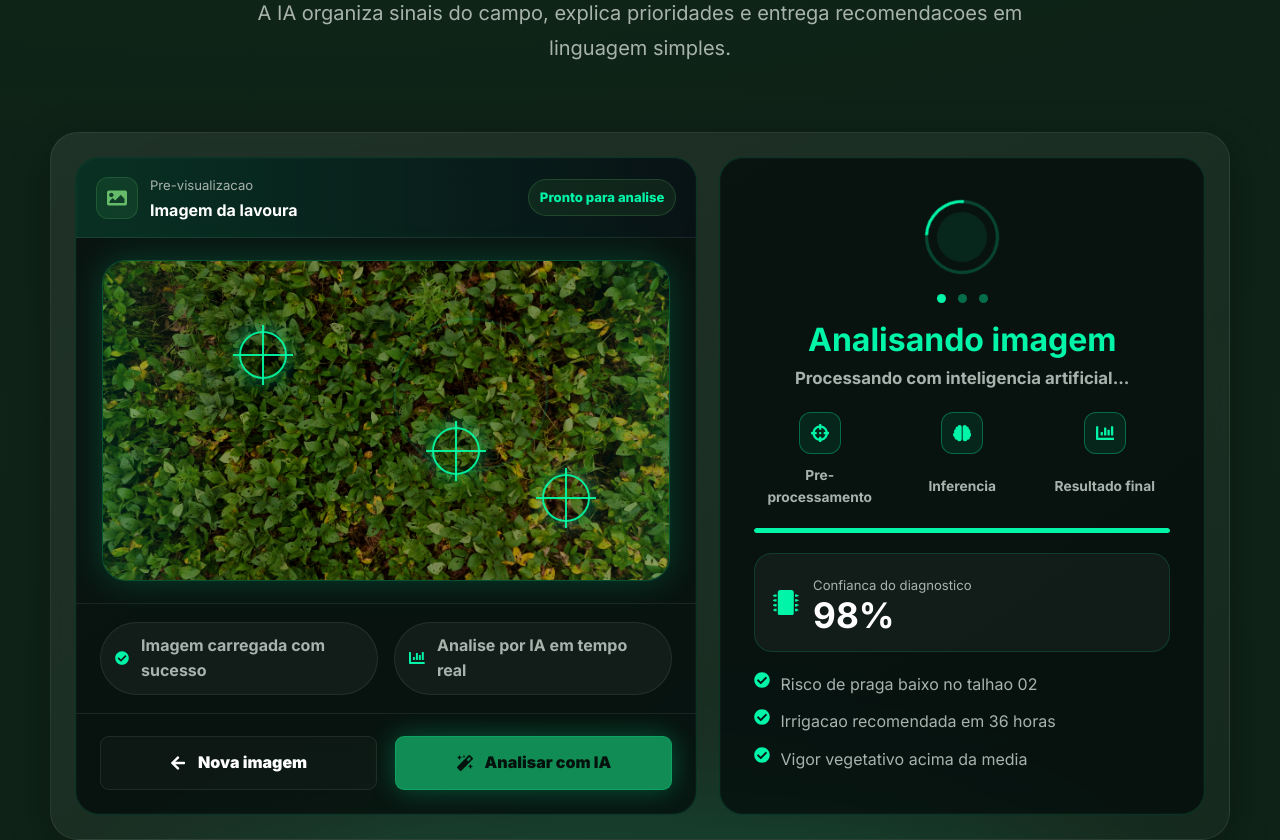
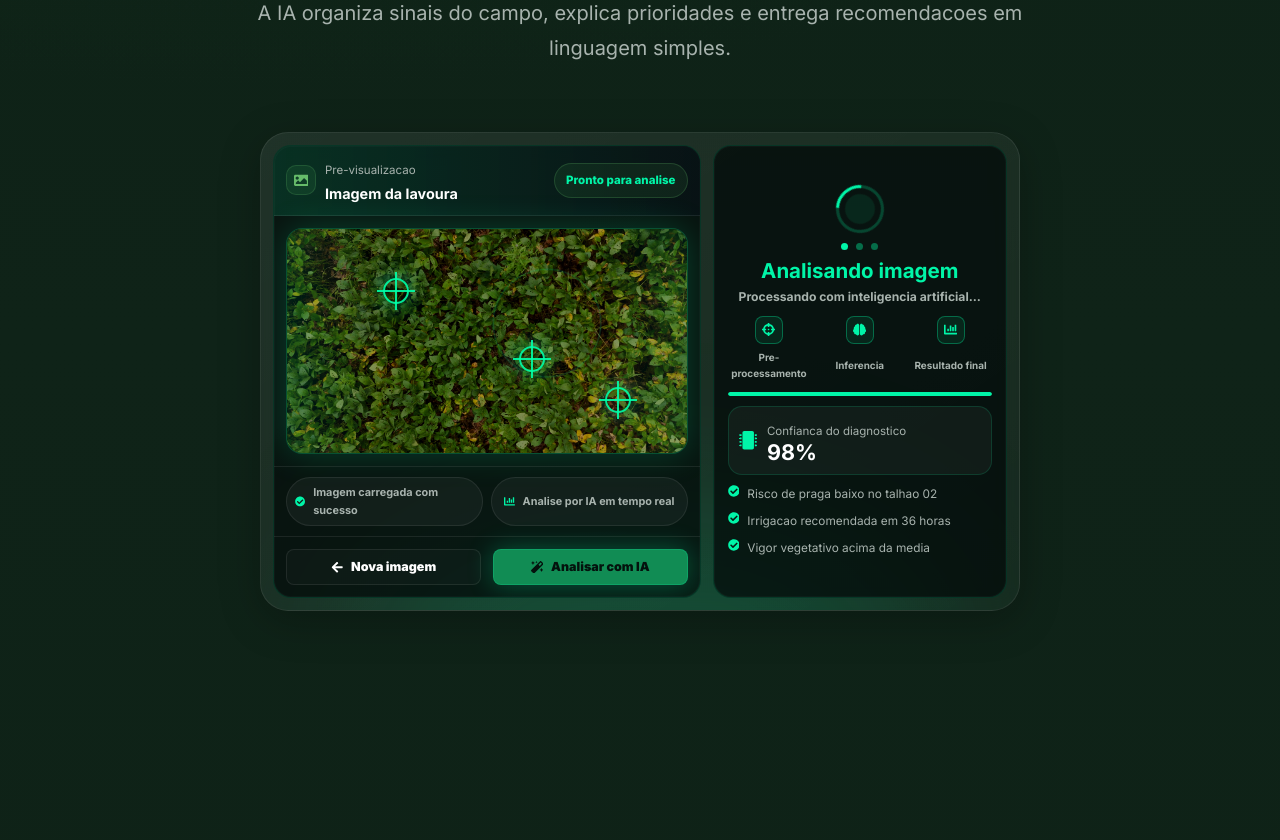
Before and after one commit to Leo-Carrilho/site2-zenith, a React (Vite) app: page / in a window 1280 px wide. Shown: the part 3420-4260 px from the top of the page. Built offline with nearby package versions, Linux system fonts and the light colour scheme.

Commit message:
Diminuição card IA

```diff
--- a/src/styles/Components/Developers.css
+++ b/src/styles/Components/Developers.css
@@ -9,9 +9,11 @@
 .ai-card {
   position: relative;
   display: grid;
-  padding: clamp(16px, 2.4vw, 24px);
-  grid-template-columns: minmax(0, 1fr) minmax(280px, .78fr);
-  gap: 22px;
+  max-width: 760px;
+  margin: 0 auto;
+  padding: 12px;
+  grid-template-columns: minmax(0, .9fr) minmax(220px, .62fr);
+  gap: 12px;
   overflow: hidden;
 }
 
@@ -29,7 +31,7 @@
   position: relative;
   z-index: 1;
   border: 1px solid rgba(0,255,168,.14);
-  border-radius: 24px;
+  border-radius: 18px;
   background: rgba(4,12,10,.74);
   box-shadow: inset 0 0 0 1px rgba(255,255,255,.025);
 }
@@ -41,17 +43,18 @@
 .ai-panel-top {
   display: flex;
   align-items: center;
-  gap: 12px;
-  padding: 14px 20px;
+  gap: 9px;
+  padding: 10px 12px;
   border-bottom: 1px solid rgba(255,255,255,.08);
   background: linear-gradient(90deg, rgba(0,255,168,.12), rgba(8,18,24,.6));
 }
 
 .ai-panel-top .card-icon {
-  width: 42px;
-  height: 42px;
+  width: 30px;
+  height: 30px;
   margin: 0;
-  border-radius: 12px;
+  border-radius: 10px;
+  font-size: .92rem;
 }
 
 .ai-panel-top .status-pill {
@@ -62,7 +65,11 @@
 .ai-panel-top span,
 .ai-score span {
   color: var(--text-secondary);
-  font-size: .82rem;
+  font-size: .72rem;
+}
+
+.ai-panel-top strong {
+  font-size: .9rem;
 }
 
 .ai-panel-top strong,
@@ -73,11 +80,11 @@
 
 .analysis-preview {
   position: relative;
-  margin: 22px clamp(16px, 2.4vw, 26px);
-  min-height: 240px;
+  margin: 12px;
+  min-height: 125px;
   overflow: hidden;
   border: 1px solid rgba(0,255,168,.24);
-  border-radius: 24px;
+  border-radius: 16px;
   background: var(--g0);
   box-shadow: 0 0 34px rgba(0,255,168,.18);
 }
@@ -85,7 +92,7 @@
 .analysis-preview img {
   width: 100%;
   height: 100%;
-  min-height: 240px;
+  min-height: 125px;
   object-fit: cover;
   filter: saturate(1.08) brightness(.72) contrast(1.08);
 }
@@ -102,8 +109,8 @@
 
 .analysis-target {
   position: absolute;
-  width: 48px;
-  height: 48px;
+  width: 26px;
+  height: 26px;
   border: 2px solid rgba(0,255,168,.9);
   border-radius: 50%;
   box-shadow: 0 0 22px rgba(0,255,168,.5);
@@ -149,24 +156,25 @@
 
 .analysis-status-row {
   display: grid;
-  padding: 18px 24px;
+  padding: 10px 12px;
   border-top: 1px solid rgba(255,255,255,.08);
   border-bottom: 1px solid rgba(255,255,255,.08);
   grid-template-columns: repeat(2, minmax(0, 1fr));
-  gap: 16px;
+  gap: 8px;
 }
 
 .analysis-status-row span {
   display: inline-flex;
-  min-height: 46px;
+  min-height: 30px;
   align-items: center;
   justify-content: center;
-  gap: 12px;
-  padding: 10px 14px;
+  gap: 8px;
+  padding: 6px 8px;
   border: 1px solid rgba(255,255,255,.08);
   border-radius: 999px;
   background: rgba(255,255,255,.045);
   color: var(--text-secondary);
+  font-size: .68rem;
   font-weight: 700;
 }
 
@@ -176,18 +184,19 @@
 
 .analysis-actions {
   display: grid;
-  padding: 22px 24px 24px;
+  padding: 12px;
   grid-template-columns: repeat(2, minmax(0, 1fr));
-  gap: 18px;
+  gap: 12px;
 }
 
 .analysis-btn {
   display: inline-flex;
-  min-height: 54px;
+  min-height: 36px;
   align-items: center;
   justify-content: center;
-  gap: 12px;
-  border-radius: 9px;
+  gap: 8px;
+  border-radius: 8px;
+  font-size: .78rem;
   font-weight: 900;
   transition: var(--transition);
 }
@@ -212,17 +221,17 @@
 .analysis-processing {
   display: flex;
   min-height: 100%;
-  padding: clamp(22px, 3vw, 34px);
+  padding: 14px;
   flex-direction: column;
   justify-content: center;
-  gap: 20px;
+  gap: 10px;
   text-align: center;
 }
 
 .analysis-loader {
   display: grid;
-  width: 74px;
-  height: 74px;
+  width: 48px;
+  height: 48px;
   margin: 0 auto;
   place-items: center;
   border: 3px solid rgba(0,255,168,.22);
@@ -232,8 +241,8 @@
 }
 
 .analysis-loader span {
-  width: 50px;
-  height: 50px;
+  width: 30px;
+  height: 30px;
   border-radius: inherit;
   background: rgba(0,255,168,.08);
 }
@@ -245,12 +254,12 @@
 .analysis-dots {
   display: flex;
   justify-content: center;
-  gap: 12px;
+  gap: 8px;
 }
 
 .analysis-dots span {
-  width: 9px;
-  height: 9px;
+  width: 7px;
+  height: 7px;
   border-radius: 50%;
   background: rgba(0,255,168,.38);
 }
@@ -262,49 +271,49 @@
 .analysis-processing-copy h3 {
   margin: 0;
   color: #00f5a8;
-  font-size: clamp(1.55rem, 3vw, 2rem);
+  font-size: clamp(1.08rem, 2vw, 1.28rem);
   line-height: 1.08;
 }
 
 .analysis-processing-copy p {
-  margin: 8px 0 0;
+  margin: 4px 0 0;
   color: var(--text-secondary);
-  font-size: 1.05rem;
+  font-size: .76rem;
   font-weight: 700;
 }
 
 .analysis-steps {
   display: grid;
   grid-template-columns: repeat(3, minmax(0, 1fr));
-  gap: 12px;
+  gap: 8px;
 }
 
 .analysis-step {
   display: grid;
   justify-items: center;
-  gap: 10px;
+  gap: 6px;
   color: var(--text-secondary);
   font-weight: 700;
 }
 
 .analysis-step span {
   display: grid;
-  width: 42px;
-  height: 42px;
+  width: 28px;
+  height: 28px;
   place-items: center;
   border: 1px solid rgba(0,255,168,.32);
-  border-radius: 12px;
+  border-radius: 8px;
   background: rgba(0,255,168,.08);
   color: #00f5a8;
-  font-size: 1.15rem;
+  font-size: .82rem;
 }
 
 .analysis-step strong {
-  font-size: .86rem;
+  font-size: .62rem;
 }
 
 .analysis-progress {
-  height: 5px;
+  height: 4px;
   overflow: hidden;
   border-radius: 999px;
   background: rgba(255,255,255,.08);
@@ -322,27 +331,27 @@
 .ai-score {
   display: flex;
   align-items: center;
-  gap: 14px;
-  padding: 18px;
+  gap: 10px;
+  padding: 10px;
   border: 1px solid rgba(0,255,168,.14);
-  border-radius: 18px;
+  border-radius: 14px;
   background: rgba(255,255,255,.045);
   text-align: left;
 }
 
 .ai-score svg {
   color: #00f5a8;
-  font-size: 1.6rem;
+  font-size: 1.15rem;
 }
 
 .ai-score strong {
-  font-size: 2.2rem;
+  font-size: 1.35rem;
   line-height: 1;
 }
 
 .ai-insights ul {
   display: grid;
-  gap: 12px;
+  gap: 8px;
   margin: 0;
   padding: 0;
   list-style: none;
@@ -352,7 +361,8 @@
 .ai-insights li {
   display: flex;
   align-items: flex-start;
-  gap: 10px;
+  gap: 8px;
+  font-size: .74rem;
   color: var(--text-secondary);
 }
 
```
